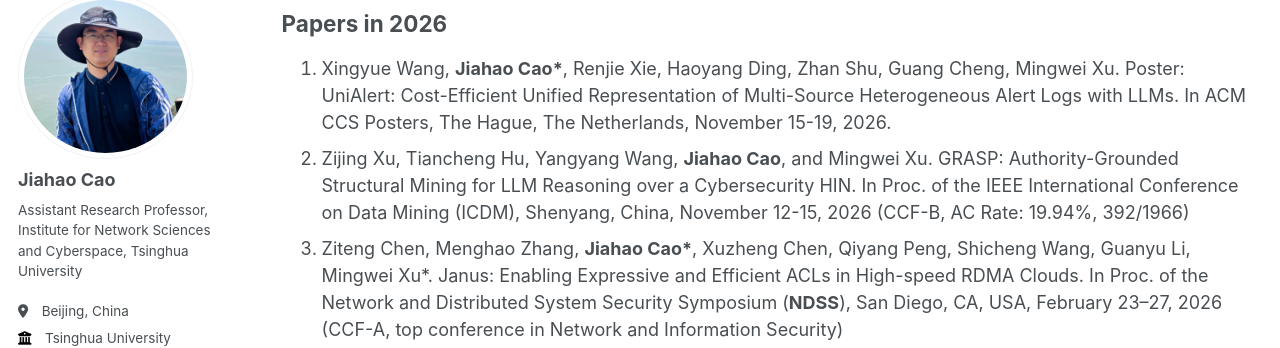
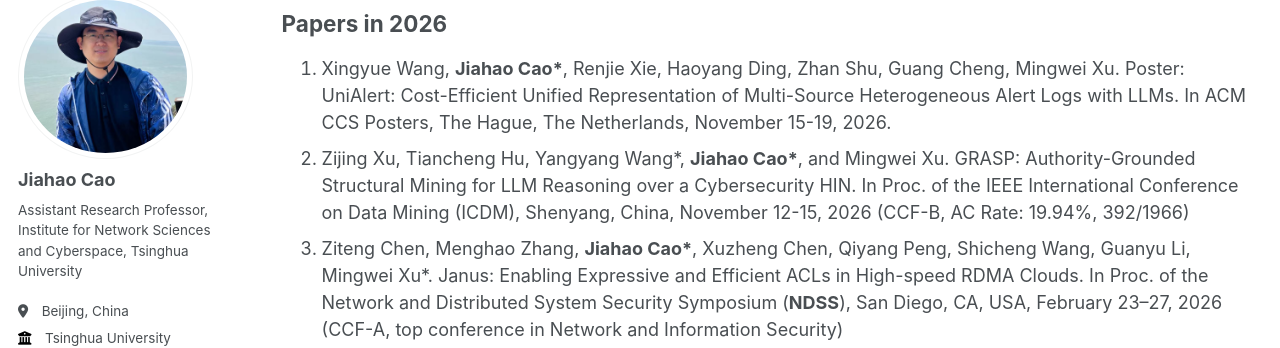
Before and after one commit to caojh15/caojh15.github.io, a Jekyll site: the page built from _pages/publications.md, in a window 1280 px wide and 900 px high, scrolled down 1848 px. Shown: the part 112-460 px from the top of the window. Built offline with Jekyll 4.4.1, drawn with Linux system fonts in a browser that asks for light colours; some web fonts are replaced.

```diff
--- a/_pages/publications.md
+++ b/_pages/publications.md
@@ -25,7 +25,7 @@ author_profile: true
 ## Papers in 2026
 1. Xingyue Wang, **Jiahao Cao\***, Renjie Xie, Haoyang Ding, Zhan Shu, Guang Cheng, Mingwei Xu. Poster: UniAlert: Cost-Efficient Unified Representation of
   Multi-Source Heterogeneous Alert Logs with LLMs. In ACM CCS Posters, The Hague, The Netherlands, November 15-19, 2026.
-2. Zijing Xu, Tiancheng Hu, Yangyang Wang, **Jiahao Cao**, and Mingwei Xu. GRASP: Authority-Grounded Structural Mining for LLM Reasoning over a Cybersecurity HIN. In Proc. of the IEEE International Conference on Data Mining (ICDM), Shenyang, China, November 12-15, 2026 (CCF-B, AC Rate: 19.94%, 392/1966)
+2. Zijing Xu, Tiancheng Hu, Yangyang Wang*, **Jiahao Cao\***, and Mingwei Xu. GRASP: Authority-Grounded Structural Mining for LLM Reasoning over a Cybersecurity HIN. In Proc. of the IEEE International Conference on Data Mining (ICDM), Shenyang, China, November 12-15, 2026 (CCF-B, AC Rate: 19.94%, 392/1966)
 3. Ziteng Chen, Menghao Zhang, **Jiahao Cao\***, Xuzheng Chen, Qiyang Peng, Shicheng Wang, Guanyu Li, Mingwei Xu*. Janus: Enabling Expressive and Efficient ACLs in High-speed RDMA Clouds. In Proc. of the Network and Distributed System Security Symposium  (**NDSS**), San Diego, CA, USA, February 23–27, 2026 (CCF-A, top conference in Network and Information Security)
 4. Yunming Xiao, Xijun Luo, Youliang Jiang, Aike Wang, Hu Chen, Zhibin Zhou, Heng Yu, **Jiahao Cao**, Yong Jiang, Jilong Wang, Mingwei Xu, Yan Chen, Congcong Miao. DDoS Detection at the Scale of One Hundred Tbps. In Proc. of the 23rd USENIX Symposium on Networked Systems Design and Implementation (**NSDI**) , Renton, WA, USA, May 4–6, 2026 (CCF-A, top conference in Computer Networks)
 
```
